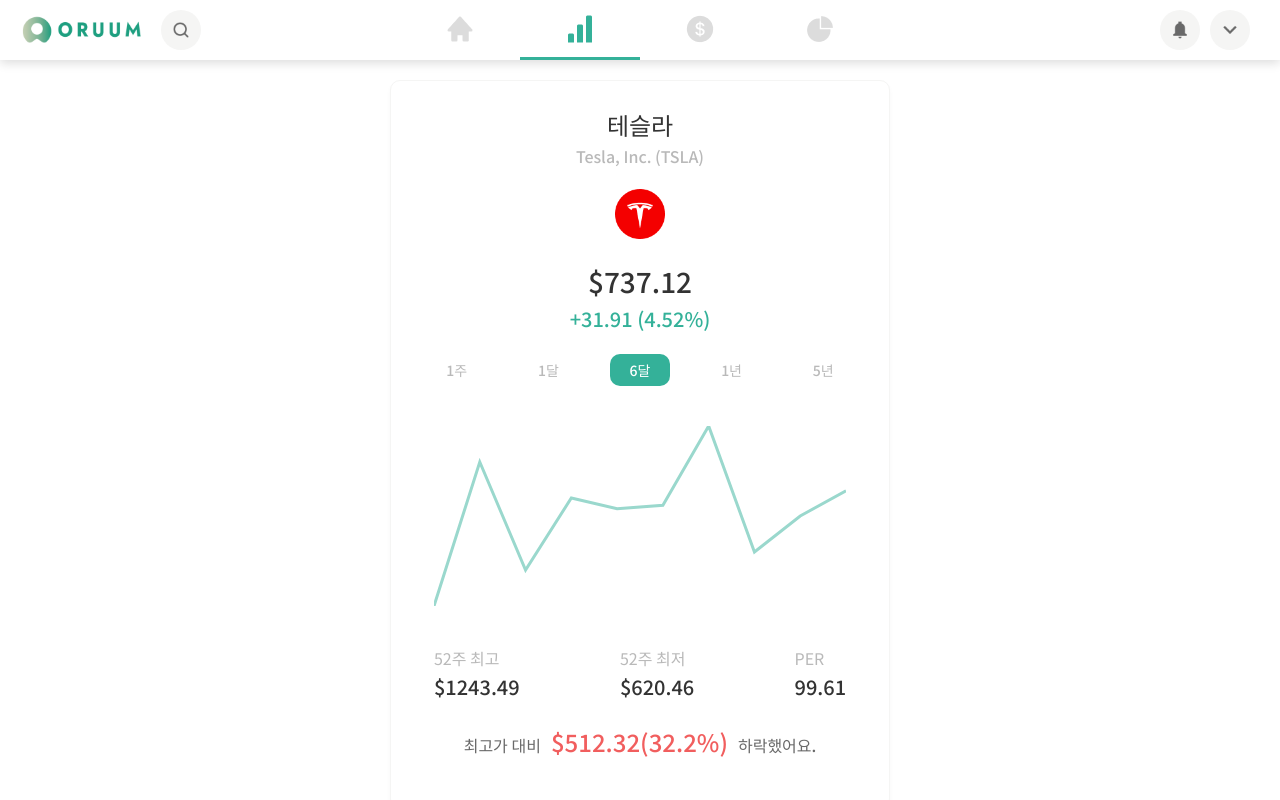
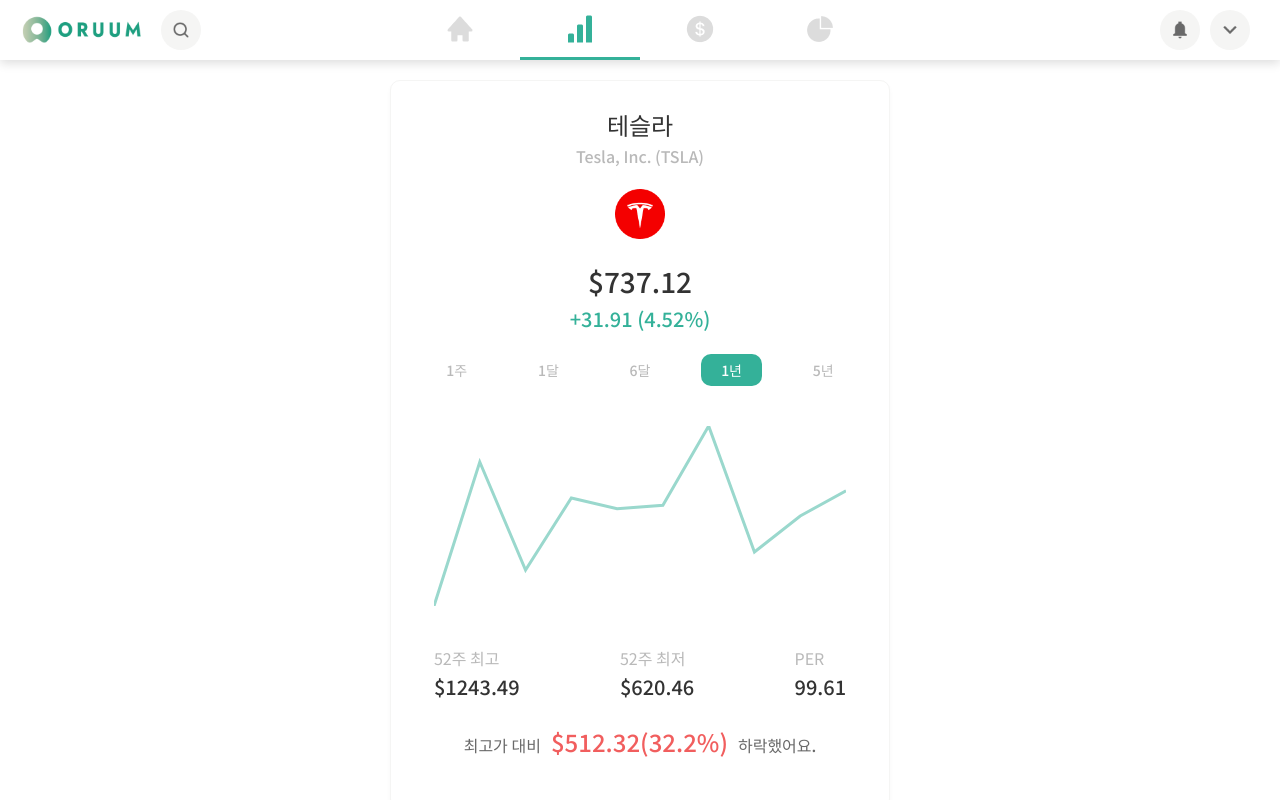
Before and after one commit to GBSIM/oruum_frontend, a React (Create React App) app: page /Stock in a window 1280 px wide. Shown: the top 800 px of the page. Built offline with nearby package versions, Linux system fonts and the light colour scheme.

Commit message:
add plot period select function

```diff
--- a/src/components/library/ui/stock/StockProfile/StockProfile.js
+++ b/src/components/library/ui/stock/StockProfile/StockProfile.js
@@ -1,6 +1,7 @@
 import './StockProfile.css';
 import LineGraph from '../../unit/LineGraph/LineGraph';
 import { useSelector,useDispatch } from "react-redux";
+import { changePricePlotPeriod } from '../../../../../_reducers/stock';
 
 export default function StockProfile() {
     const {ticker,koreanName,englishName,
@@ -65,13 +66,31 @@ export default function StockProfile() {
 }
 
 function PeriodSelector () {
+    const {plotPeriod} = useSelector(state => state.stock);
+    const dispatch = useDispatch();
+    const changeTo1Week = () => {
+        dispatch(changePricePlotPeriod('1주'));
+    }
+    const changeTo1Month = () => {
+        dispatch(changePricePlotPeriod('1달'));
+    }
+    const changeTo6Months = () => {
+        dispatch(changePricePlotPeriod('6달'));
+    }
+    const changeTo1Year = () => {
+        dispatch(changePricePlotPeriod('1년'));
+    }
+    const changeTo5Years = () => {
+        dispatch(changePricePlotPeriod('5년'));
+    }
+
     return (
         <div className='period-button-container'>
-            <PeriodButton isOn={false} periodName={'1주'}></PeriodButton>
-            <PeriodButton isOn={false} periodName={'1달'}></PeriodButton>
-            <PeriodButton isOn={true} periodName={'6달'}></PeriodButton>
-            <PeriodButton isOn={false} periodName={'1년'}></PeriodButton>
-            <PeriodButton isOn={false} periodName={'5년'}></PeriodButton>
+            <PeriodButton isOn={plotPeriod==='1주'} periodName={'1주'} onClickEvent={changeTo1Week}></PeriodButton>
+            <PeriodButton isOn={plotPeriod==='1달'} periodName={'1달'} onClickEvent={changeTo1Month}></PeriodButton>
+            <PeriodButton isOn={plotPeriod==='6달'} periodName={'6달'} onClickEvent={changeTo6Months}></PeriodButton>
+            <PeriodButton isOn={plotPeriod==='1년'} periodName={'1년'} onClickEvent={changeTo1Year}></PeriodButton>
+            <PeriodButton isOn={plotPeriod==='5년'} periodName={'5년'} onClickEvent={changeTo5Years}></PeriodButton>
         </div>
     )
 }
@@ -79,13 +98,13 @@ function PeriodSelector () {
 function PeriodButton(props) {
     if (props.isOn) {
         return (
-            <button className='period-button on'>
+            <button className='period-button on' >
                 {props.periodName}
             </button>
         )
     } else {
         return (
-            <button className='period-button off'>
+            <button className='period-button off' onClick={props.onClickEvent}>
                 {props.periodName}
             </button>
         )
```
